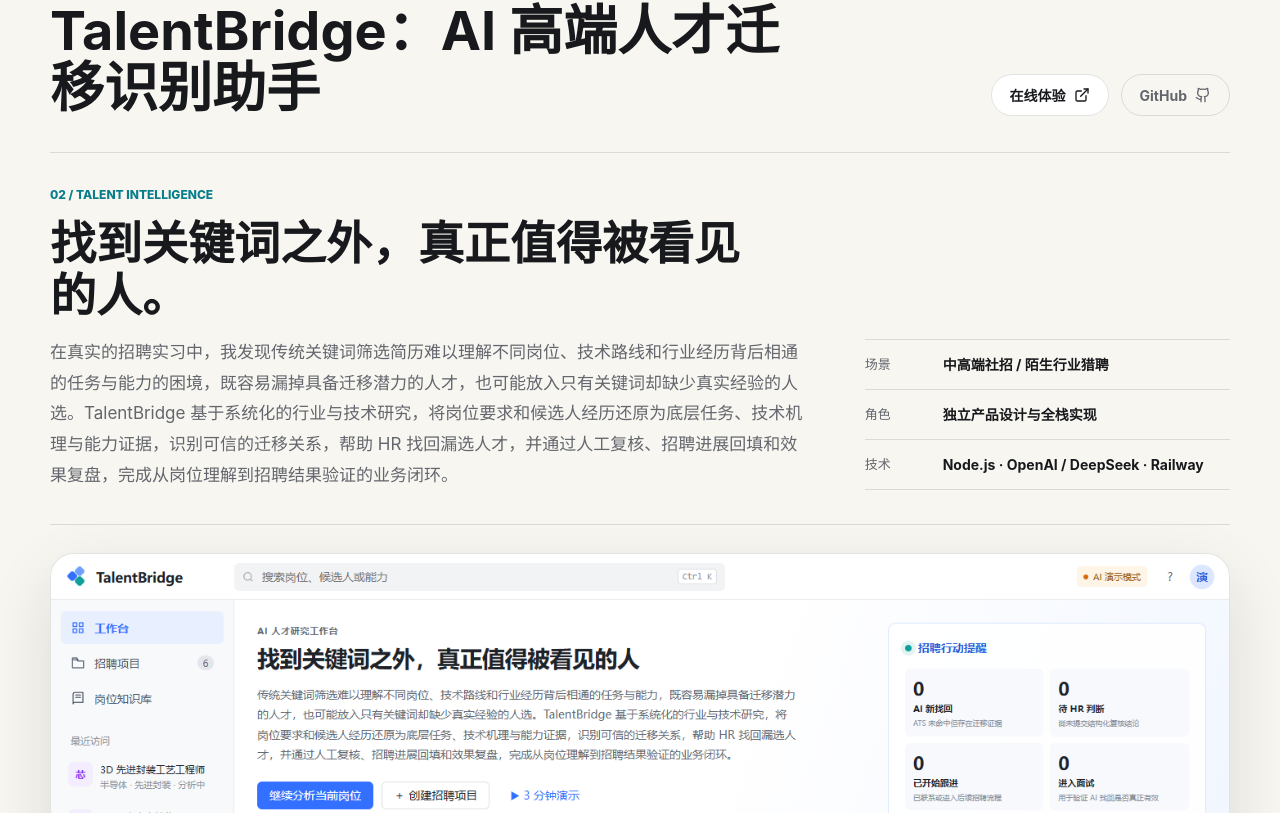
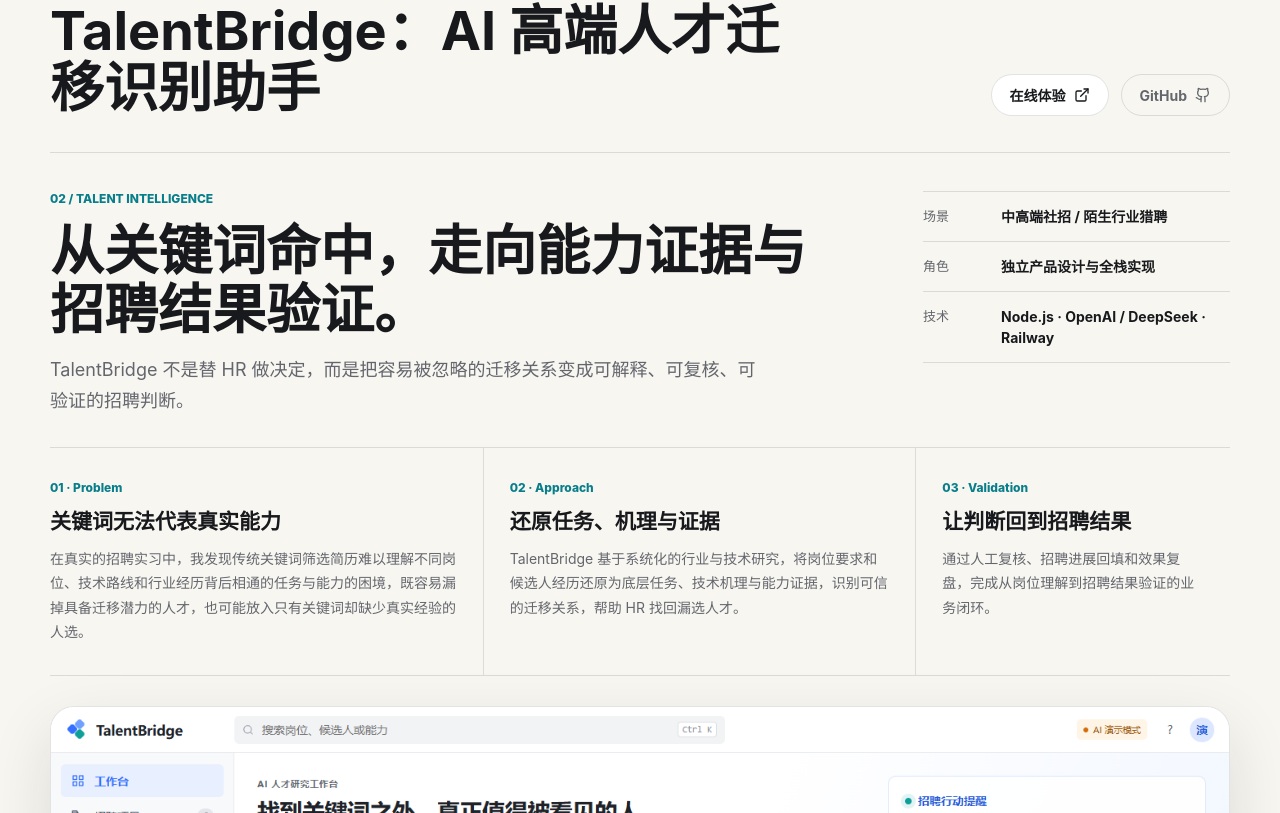
Before and after one commit to afterDDL/personal-website, a React (Vite) app: page / in a window 1280 px wide. Shown: the part 4467-5280 px from the top of the page. Built offline with nearby package versions, Linux system fonts and the light colour scheme.

Commit message:
Restructure TalentBridge case narrative

```diff
--- a/src/main.jsx
+++ b/src/main.jsx
@@ -541,18 +541,40 @@
           </div>
 
           <div className="talent-intro">
-            <div>
+            <div className="talent-intro-copy">
               <span className="project-index">02 / Talent Intelligence</span>
-              <h3>找到关键词之外，真正值得被看见的人。</h3>
-              <p>
-                在真实的招聘实习中，我发现传统关键词筛选简历难以理解不同岗位、技术路线和行业经历背后相通的任务与能力的困境，既容易漏掉具备迁移潜力的人才，也可能放入只有关键词却缺少真实经验的人选。TalentBridge 基于系统化的行业与技术研究，将岗位要求和候选人经历还原为底层任务、技术机理与能力证据，识别可信的迁移关系，帮助 HR 找回漏选人才，并通过人工复核、招聘进展回填和效果复盘，完成从岗位理解到招聘结果验证的业务闭环。
-              </p>
+              <h3>从关键词命中，走向能力证据与招聘结果验证。</h3>
+              <p>TalentBridge 不是替 HR 做决定，而是把容易被忽略的迁移关系变成可解释、可复核、可验证的招聘判断。</p>
             </div>
             <dl>
               <div><dt>场景</dt><dd>中高端社招 / 陌生行业猎聘</dd></div>
               <div><dt>角色</dt><dd>独立产品设计与全栈实现</dd></div>
               <div><dt>技术</dt><dd>Node.js · OpenAI / DeepSeek · Railway</dd></div>
             </dl>
+          </div>
+
+          <div className="talent-story" aria-label="TalentBridge 产品逻辑">
+            <article>
+              <span>01 · Problem</span>
+              <h3>关键词无法代表真实能力</h3>
+              <p>
+                在真实的招聘实习中，我发现传统关键词筛选简历难以理解不同岗位、技术路线和行业经历背后相通的任务与能力的困境，既容易漏掉具备迁移潜力的人才，也可能放入只有关键词却缺少真实经验的人选。
+              </p>
+            </article>
+            <article>
+              <span>02 · Approach</span>
+              <h3>还原任务、机理与证据</h3>
+              <p>
+                TalentBridge 基于系统化的行业与技术研究，将岗位要求和候选人经历还原为底层任务、技术机理与能力证据，识别可信的迁移关系，帮助 HR 找回漏选人才。
+              </p>
+            </article>
+            <article>
+              <span>03 · Validation</span>
+              <h3>让判断回到招聘结果</h3>
+              <p>
+                通过人工复核、招聘进展回填和效果复盘，完成从岗位理解到招聘结果验证的业务闭环。
+              </p>
+            </article>
           </div>
 
           <figure className="talent-carousel">
--- a/src/styles.css
+++ b/src/styles.css
@@ -822,12 +822,11 @@
 
 .talent-intro {
   display: grid;
-  grid-template-columns: minmax(0, 1.35fr) minmax(280px, 0.65fr);
-  gap: 56px;
-  align-items: end;
+  grid-template-columns: minmax(0, 1.45fr) minmax(280px, 0.55fr);
+  gap: 64px;
+  align-items: start;
   border-top: 1px solid var(--line);
-  border-bottom: 1px solid var(--line);
-  padding: 34px 0;
+  padding: 38px 0 30px;
 }
 
 .project-index {
@@ -841,18 +840,18 @@
 }
 
 .talent-intro h3 {
+  max-width: 800px;
+  margin: 0 0 16px;
+  font-size: clamp(32px, 4.5vw, 54px);
+  line-height: 1.08;
+}
+
+.talent-intro p {
   max-width: 720px;
-  margin: 0 0 16px;
-  font-size: clamp(28px, 4vw, 46px);
-  line-height: 1.12;
-}
-
-.talent-intro p {
-  max-width: 760px;
   margin: 0;
   color: var(--muted);
-  font-size: 17px;
-  line-height: 1.8;
+  font-size: 18px;
+  line-height: 1.72;
 }
 
 .talent-intro dl {
@@ -885,9 +884,45 @@
   line-height: 1.5;
 }
 
+.talent-story {
+  display: grid;
+  grid-template-columns: 1.1fr 1.1fr 0.8fr;
+  border-top: 1px solid var(--line);
+  border-bottom: 1px solid var(--line);
+}
+
+.talent-story article {
+  min-width: 0;
+  padding: 28px 26px 30px 0;
+}
+
+.talent-story article + article {
+  border-left: 1px solid var(--line);
+  padding-left: 26px;
+}
+
+.talent-story span {
+  color: var(--primary);
+  font-size: 12px;
+  font-weight: 760;
+}
+
+.talent-story h3 {
+  margin: 13px 0 12px;
+  font-size: 21px;
+  line-height: 1.25;
+}
+
+.talent-story p {
+  margin: 0;
+  color: var(--muted);
+  font-size: 14px;
+  line-height: 1.75;
+}
+
 .talent-carousel {
   overflow: hidden;
-  margin: 28px 0 0;
+  margin: 30px 0 0;
   border: 1px solid var(--line);
   border-radius: var(--radius);
   background: var(--surface);
@@ -1495,6 +1530,20 @@
     align-items: start;
   }
 
+  .talent-story {
+    grid-template-columns: 1fr;
+  }
+
+  .talent-story article {
+    padding: 24px 0;
+  }
+
+  .talent-story article + article {
+    border-top: 1px solid var(--line);
+    border-left: 0;
+    padding-left: 0;
+  }
+
   .talent-result-strip {
     grid-template-columns: repeat(3, 1fr);
   }
@@ -1589,6 +1638,14 @@
 
   .talent-intro h3 {
     font-size: 29px;
+  }
+
+  .talent-intro p {
+    font-size: 16px;
+  }
+
+  .talent-story h3 {
+    font-size: 20px;
   }
 
   .talent-screen img {
```
